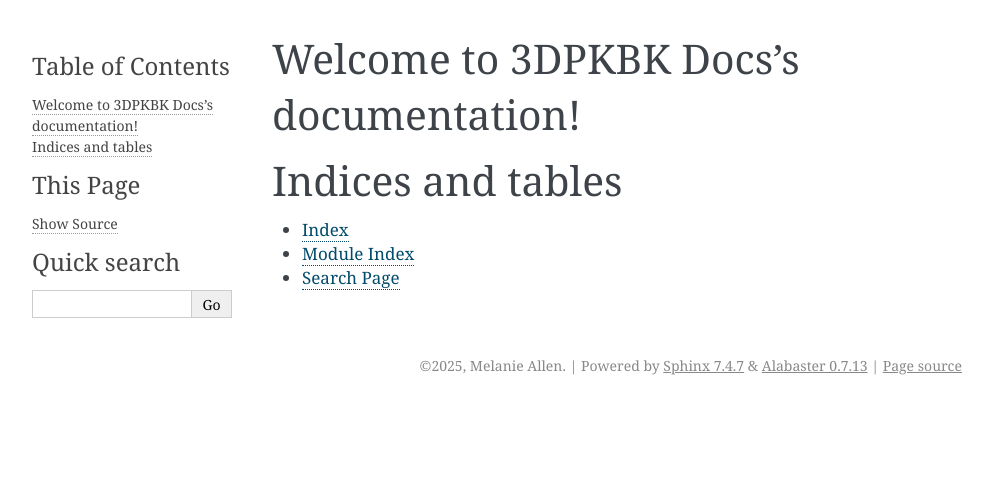
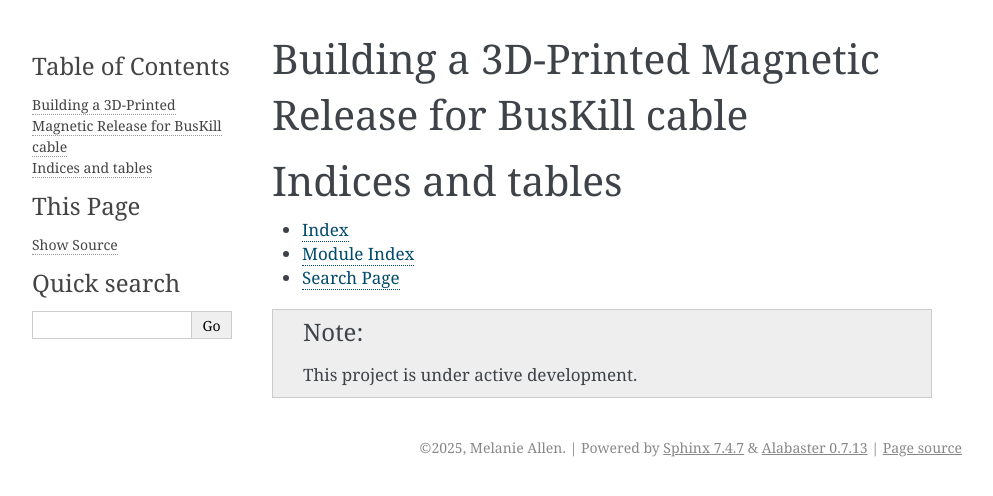
Before and after one commit to goldfishlaser/3DPBKDoc, a Sphinx documentation site: the page built from docs/index.rst, in a window 1280 px wide. Shown: the top 496 px of the page, without its empty margins (148-1141 px from the left). Built offline with Sphinx 7.4.7, drawn with Linux system fonts in a browser that asks for light colours.

Commit message:
minor edit

```diff
--- a/docs/index.rst
+++ b/docs/index.rst
@@ -3,8 +3,8 @@
    You can adapt this file completely to your liking, but it should at least
    contain the root `toctree` directive.
 
-Welcome to 3DPKBK Docs's documentation!
-=======================================
+Building a 3D-Printed Magnetic Release for BusKill cable
+========================================================
 
 .. toctree::
    :maxdepth: 2
@@ -18,3 +18,7 @@ Indices and tables
 * :ref:`genindex`
 * :ref:`modindex`
 * :ref:`search`
+
+.. note::
+
+   This project is under active development.
```
